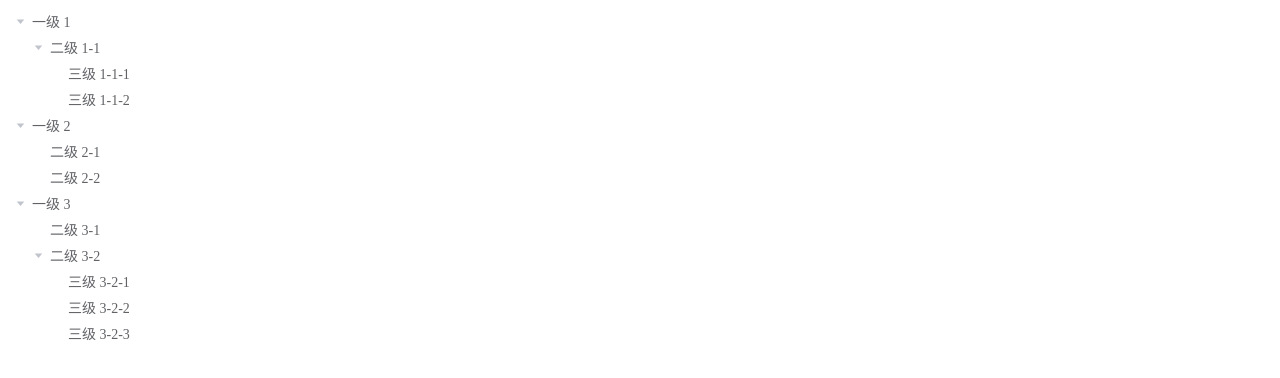
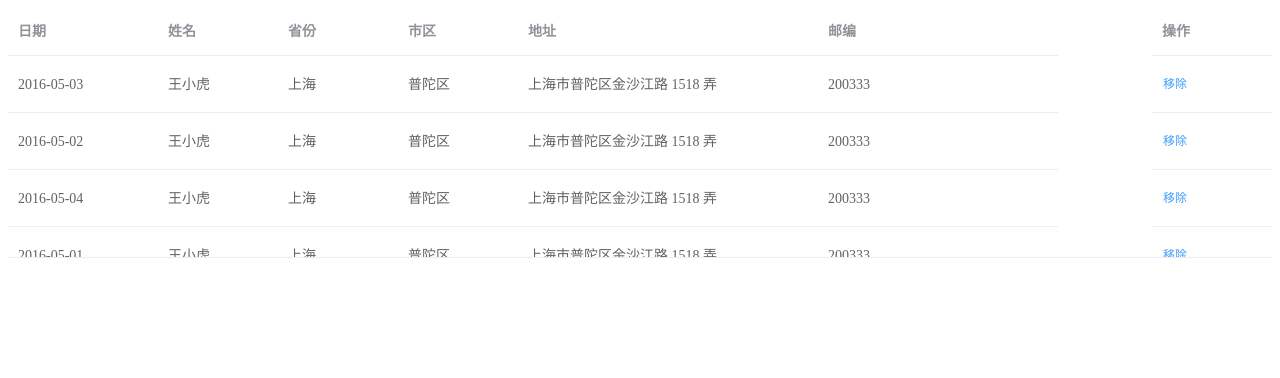
Before and after one commit to kingyeahwei/element_learning, a Vue app: page / in a window 1280 px wide. Shown: the top 378 px of the page. Built offline with nearby package versions, Linux system fonts and the light colour scheme.

Commit message:
table 流体高度

```diff
--- a/src/App.vue
+++ b/src/App.vue
@@ -1,109 +1,119 @@
 <template>
   <div id="app">
-    <el-tree
+    <el-table
       :data="data"
-      node-key="id"
-      default-expand-all
-      @node-drag-start="handleDragStart"
-      @node-drag-enter="handleDragEnter"
-      @node-drag-leave="handleDragLeave"
-      @node-drag-over="handleDragOver"
-      @node-drag-end="handleDragEnd"
-      @node-drop="handleDrop"
-      draggable
-      :allow-drop="allowDrop"
-      :allow-drag="allowDrag"
-    ></el-tree>
+      style="width: 100%"
+      max-height="250">
+      <el-table-column
+        fixed
+        prop="date"
+        label="日期"
+        width="150"
+      ></el-table-column>
+      <el-table-column
+        prop="name"
+        label="姓名"
+        width="120"
+      ></el-table-column>
+      <el-table-column
+        prop="province"
+        label="省份"
+        width="120"
+      ></el-table-column>
+      <el-table-column
+        prop="city"
+        label="市区"
+        width="120"
+      ></el-table-column>
+      <el-table-column
+        prop="address"
+        label="地址"
+        width="300"
+      ></el-table-column>
+      <el-table-column
+        prop="zip"
+        label="邮编"
+        width="120"
+      ></el-table-column>
+      <el-table-column
+        fixed="right"
+        label="操作"
+        width="120">
+        <template slot-scope="scope">
+          <el-button
+            @click.native.prevent="deleteRow(scope.$index, data, scope)"
+            type="text"
+            size="small"
+          >移除</el-button>
+        </template>
+      </el-table-column>
+    </el-table>
   </div>
 </template>
 
 <script>
-  let id = 0;
   export default {
     name: "app",
     data() {
       return {
         data: [
           {
-            id: 1,
-            label: '一级 1',
-            children: [{
-              id: 4,
-              label: '二级 1-1',
-              children: [{
-                id: 9,
-                label: '三级 1-1-1'
-              }, {
-                id: 10,
-                label: '三级 1-1-2'
-              }]
-            }]
+            date: '2016-05-03',
+            name: '王小虎',
+            province: '上海',
+            city: '普陀区',
+            address: '上海市普陀区金沙江路 1518 弄',
+            zip: 200333
           }, {
-            id: 2,
-            label: '一级 2',
-            children: [{
-              id: 5,
-              label: '二级 2-1'
-            }, {
-              id: 6,
-              label: '二级 2-2'
-            }]
+            date: '2016-05-02',
+            name: '王小虎',
+            province: '上海',
+            city: '普陀区',
+            address: '上海市普陀区金沙江路 1518 弄',
+            zip: 200333
           }, {
-            id: 3,
-            label: '一级 3',
-            children: [{
-              id: 7,
-              label: '二级 3-1'
-            }, {
-              id: 8,
-              label: '二级 3-2',
-              children: [{
-                id: 11,
-                label: '三级 3-2-1'
-              }, {
-                id: 12,
-                label: '三级 3-2-2'
-              }, {
-                id: 13,
-                label: '三级 3-2-3'
-              }]
-            }]
+            date: '2016-05-04',
+            name: '王小虎',
+            province: '上海',
+            city: '普陀区',
+            address: '上海市普陀区金沙江路 1518 弄',
+            zip: 200333
+          }, {
+            date: '2016-05-01',
+            name: '王小虎',
+            province: '上海',
+            city: '普陀区',
+            address: '上海市普陀区金沙江路 1518 弄',
+            zip: 200333
+          }, {
+            date: '2016-05-08',
+            name: '王小虎',
+            province: '上海',
+            city: '普陀区',
+            address: '上海市普陀区金沙江路 1518 弄',
+            zip: 200333
+          }, {
+            date: '2016-05-06',
+            name: '王小虎',
+            province: '上海',
+            city: '普陀区',
+            address: '上海市普陀区金沙江路 1518 弄',
+            zip: 200333
+          }, {
+            date: '2016-05-07',
+            name: '王小虎',
+            province: '上海',
+            city: '普陀区',
+            address: '上海市普陀区金沙江路 1518 弄',
+            zip: 200333
           }
         ],
-        defaultProps: {
-          children: "children",
-          label: 'label'
-        }
       }
     },
     methods: {
-      handleDragStart(node, ev) {
-        console.log("drag start", node);
-      },
-      handleDragEnter(draggingNode, dropNode, ev) {
-        console.log("tree drag enter", dropNode.label);
-      },
-      handleDragLeave(draggingNode, dropNode, ev) {
-        console.log("tree drag leave:", dropNode.label);
-      },
-      handleDragOver(draggingNode, dropNode, ev) {
-        console.log("tree drag over:", dropNode.label);
-      },
-      handleDragEnd(draggingNode, dropNode, dropType, ev) {
-        console.log("tree drag end:", dropNode && dropNode.label, dropType)
-      },
-      handleDrop(draggingNode, dropNode, dropType, ev) {
-        console.log('tree drop: ', dropNode.label, dropType);
-      },
-      allowDrop(draggingNode, dropNode, type) {
-        if (dropNode.data.label === '二级 3-1') {
-          return type !== 'inner';
-        } else {
-          return true;
-        }
-      },
-      allowDrag(draggingNode) {
-        return draggingNode.data.label.indexOf('三级 3-2-2') === -1;
+      deleteRow(index, rows, scope) {
+        console.log(scope);
+        rows.splice(index, 1)
       }
     },
   };
```
